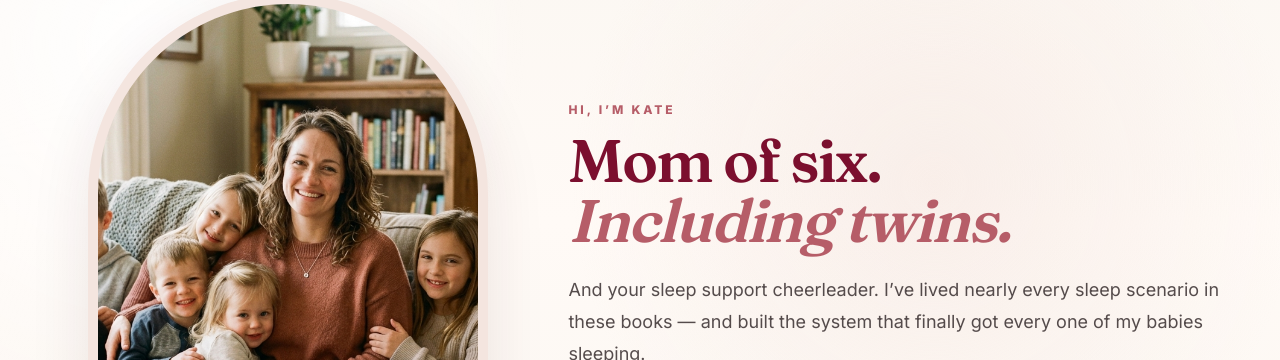
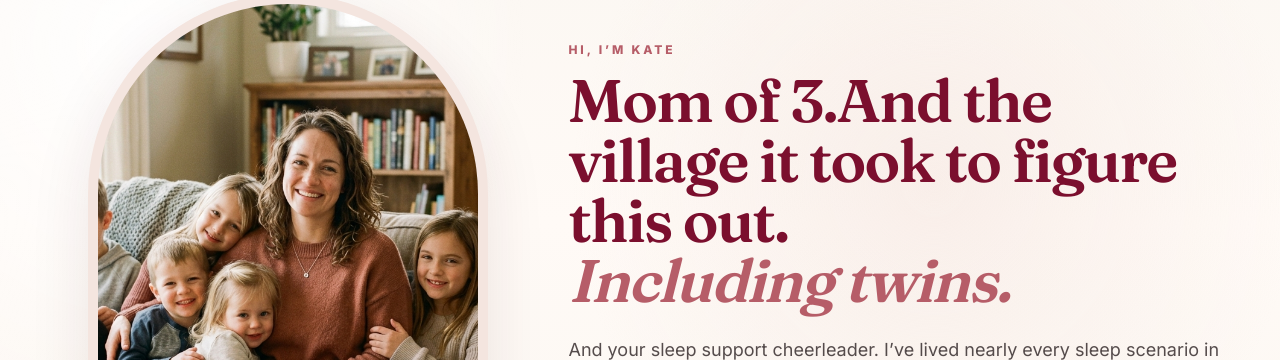
Before and after one commit to ocpdeji/sleepBaby, a Next.js app in the folder website/: page /about in a window 1280 px wide. Shown: the part 195-555 px from the top of the page. Built offline with nearby package versions, Linux system fonts and the light colour scheme; no server answers.

Commit message:
Update page.tsx

```diff
--- a/website/app/about/page.tsx
+++ b/website/app/about/page.tsx
@@ -7,7 +7,7 @@ import { site } from '@/lib/site';
 export const metadata: Metadata = {
   title: 'About Kate',
   description:
-    'Meet Kate — mom of six (including twins) and founder of Six & Thriving. Gentle, no cry-it-out, real-life sleep support for exhausted parents.',
+    'Meet Kate — mom of three and founder of Six & Thriving. Gentle, no cry-it-out, real-life sleep support for exhausted parents.',
   alternates: { canonical: `${site.url}/about` },
 };
 
@@ -46,7 +46,7 @@ export default function AboutPage() {
               Hi, I’m Kate
             </p>
             <h1 className="mt-3 font-serif text-5xl font-semibold leading-[1.02] tracking-[-0.03em] text-wine2 sm:text-6xl">
-              Mom of six.
+              Mom of 3.And the village it took to figure this out.
               <span className="block italic text-rose">Including twins.</span>
             </h1>
             <p className="mt-6 text-lg leading-8 text-ink/80">
```
